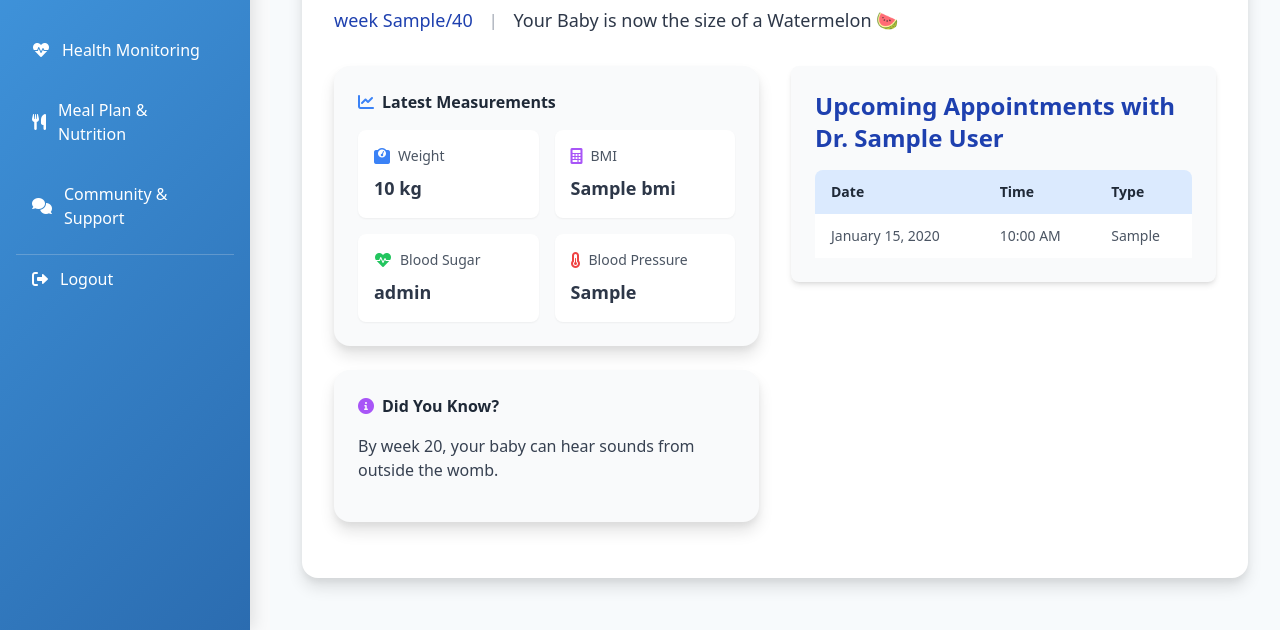
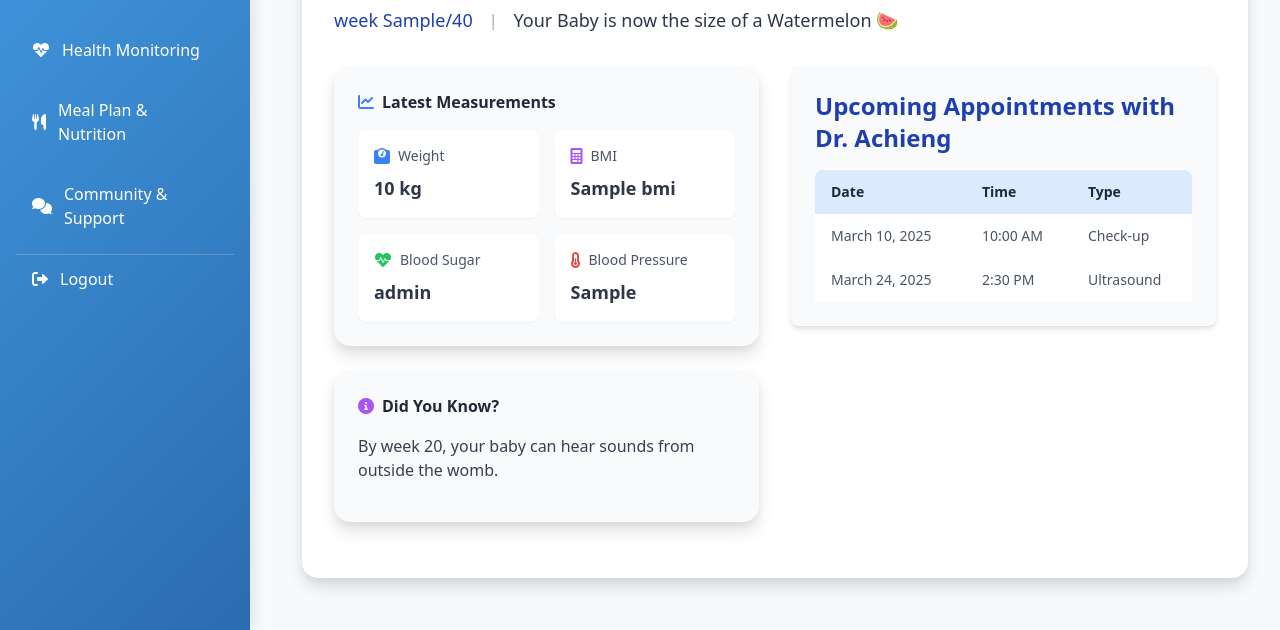
Before and after one commit to itssensei001/LINDA-MAMA-FINAL, a Python web app: template templates/mother/mother_dashboard.html in a window 1280 px wide. Shown: the part 170-800 px from the top of the page. Run offline with Jinja, Linux system fonts and the light colour scheme; the template is opened without the code that fills it: most values are stand-ins (such as "Sample title", 1, 10 or a date in 2020); some libraries are stand-ins or nearby versions.

Commit message:
Add files via upload

```diff
--- a/templates/mother/mother_dashboard.html
+++ b/templates/mother/mother_dashboard.html
@@ -236,8 +236,7 @@
     <!-- Main Content -->
     <main class="main-content">
         <!-- Hidden div to store guardian requests data -->
-        <div id="guardian-requests-data" style="display: none;"
-            data-requests='{{ guardian_requests|tojson|safe if guardian_requests else "[]" }}'></div>
+        <div id="guardian-requests-data" style="display: none;" data-requests='{{ guardian_requests|tojson|safe if guardian_requests else "[]" }}'></div>
 
         <div class="mb-8 flex justify-between items-center">
             <h1 class="text-3xl font-bold text-gray-800 gradient-text">
@@ -257,18 +256,33 @@
                         Hello {{ current_user.full_name }}, here's what's new with your pregnancy journey...
                     </p>
                     <div class="mt-4 flex items-center">
-                        <p class="text-lg font-medium text-blue-800 gradient-text">week {{ mother_profile.current_week
-                            }}/40</p>
+                        <p class="text-lg font-medium text-blue-800 gradient-text">week {{ mother_profile.current_week }}/40</p>
                         <span class="mx-4 text-gray-400">|</span>
                         <span class="text-lg flex items-center">
                             Your Baby is now the size of a
                             {% if mother_profile.current_week %}
-                            {% if mother_profile.current_week <= 8 %} Grape 🍇 {% elif mother_profile.current_week <=12
-                                %} Lime 🍋 {% elif mother_profile.current_week <=16 %} Avocado 🥑 {% elif
-                                mother_profile.current_week <=20 %} Banana 🍌 {% elif mother_profile.current_week <=24
-                                %} Mango 🥭 {% elif mother_profile.current_week <=28 %} Eggplant 🍆 {% elif
-                                mother_profile.current_week <=32 %} Pineapple 🍍 {% elif mother_profile.current_week
-                                <=36 %} Honeydew 🍈 {% else %} Watermelon 🍉 {% endif %} {% else %} Unknown {% endif %}
+                                {% if mother_profile.current_week <= 8 %}
+                                    Grape 🍇
+                                {% elif mother_profile.current_week <= 12 %}
+                                    Lime 🍋
+                                {% elif mother_profile.current_week <= 16 %}
+                                    Avocado 🥑
+                                {% elif mother_profile.current_week <= 20 %}
+                                    Banana 🍌
+                                {% elif mother_profile.current_week <= 24 %}
+                                    Mango 🥭
+                                {% elif mother_profile.current_week <= 28 %}
+                                    Eggplant 🍆
+                                {% elif mother_profile.current_week <= 32 %}
+                                    Pineapple 🍍
+                                {% elif mother_profile.current_week <= 36 %}
+                                    Honeydew 🍈
+                                {% else %}
+                                    Watermelon 🍉
+                                {% endif %}
+                            {% else %}
+                                Unknown
+                            {% endif %}
                         </span>
                     </div>
                 </div>
@@ -332,17 +346,12 @@
 
                     <!-- Right Column -->
                     <div>
+                        <!-- Appointments -->
                         <div class="row">
                             <div class="appointments-container">
                                 <div class="floating-card p-6 bg-gray-50 shadow-md rounded-lg">
-                                    <h3 class="text-2xl font-semibold text-blue-800 mb-4">
-                                        Upcoming Appointments
-                                        {% if doctor_details %}
-                                        with Dr. {{ doctor_details.full_name }}
-                                        {% else %}
-                                        {% endif %}
-                                    </h3>
-                                    {% if appointments %}
+                                    <h3 class="text-2xl font-semibold text-blue-800 mb-4">Upcoming Appointments with Dr.
+                                        Achieng</h3>
                                     <table class="table-auto w-full text-sm text-left text-gray-600">
                                         <thead>
                                             <tr class="bg-blue-100 text-gray-800">
@@ -352,18 +361,18 @@
                                             </tr>
                                         </thead>
                                         <tbody>
-                                            {% for appointment in appointments %}
                                             <tr class="bg-white hover:bg-blue-50">
-                                                <td class="px-4 py-3">{{ appointment.date.strftime('%B %d, %Y') }}</td>
-                                                <td class="px-4 py-3">{{ appointment.time.strftime('%I:%M %p') }}</td>
-                                                <td class="px-4 py-3">{{ appointment.appointment_type | default('Check-up') }}</td>
+                                                <td class="px-4 py-3">March 10, 2025</td>
+                                                <td class="px-4 py-3">10:00 AM</td>
+                                                <td class="px-4 py-3">Check-up</td>
                                             </tr>
-                                            {% endfor %}
+                                            <tr class="bg-white hover:bg-blue-50">
+                                                <td class="px-4 py-3">March 24, 2025</td>
+                                                <td class="px-4 py-3">2:30 PM</td>
+                                                <td class="px-4 py-3">Ultrasound</td>
+                                            </tr>
                                         </tbody>
                                     </table>
-                                    {% else %}
-                                    <p class="text-gray-500 text-center py-4">No upcoming appointments scheduled.</p>
-                                    {% endif %}
                                 </div>
                             </div>
                         </div>
@@ -442,14 +451,14 @@
                                     <span class="font-semibold">${request.guardian_name} wants to be your guardian</span>
                                     <span class="text-sm text-gray-600">Requested on ${request.request_date}</span>
                                     <div class="flex mt-2 space-x-2">
-                                        <a href="/approve_guardian/${request.id}/approve"
+                                        <button onclick="approveGuardian(${request.id}, 'approve')"
                                                class="bg-green-500 text-white px-3 py-1 rounded text-xs hover:bg-green-600">
                                             Approve
-                                        </a>
-                                        <a href="/approve_guardian/${request.id}/deny"
+                                        </button>
+                                        <button onclick="approveGuardian(${request.id}, 'deny')"
                                                class="bg-red-500 text-white px-3 py-1 rounded text-xs hover:bg-red-600">
                                             Deny
-                                        </a>
+                                        </button>
                                     </div>
                                 </div>
                             `;
@@ -505,6 +514,44 @@
             });
         }
 
+        // Approve or deny guardian request
+        function approveGuardian(requestId, action) {
+            fetch(`/approve_guardian/${requestId}/${action}`, {
+                method: 'GET',
+                headers: {
+                    'Content-Type': 'application/json'
+                }
+            })
+            .then(response => {
+                if (!response.ok) {
+                    throw new Error('Network response was not ok');
+                }
+                // Remove the request from the display
+                const requestsDataElement = document.getElementById('guardian-requests-data');
+                let guardianRequests = [];
+
+                try {
+                    guardianRequests = JSON.parse(requestsDataElement.getAttribute('data-requests'));
+                    // Filter out the approved/denied request
+                    guardianRequests = guardianRequests.filter(req => req.id !== requestId);
+                    requestsDataElement.setAttribute('data-requests', JSON.stringify(guardianRequests));
+                } catch (e) {
+                    console.error('Error updating guardian requests data:', e);
+                }
+
+                // Refresh notifications
+                fetchNotifications();
+
+                // Show success message
+                const message = action === 'approve' ? 'Guardian approved successfully!' : 'Guardian request denied.';
+                alert(message);
+            })
+            .catch(error => {
+                console.error('Error processing guardian request:', error);
+                alert('Error processing request. Please try again.');
+            });
+        }
+
         // Load guardian requests
         function loadGuardianRequests() {
             // This function is now integrated into fetchNotifications()
@@ -512,7 +559,7 @@
         }
 
         // Initialize when the document is loaded
-        document.addEventListener('DOMContentLoaded', function () {
+        document.addEventListener('DOMContentLoaded', function() {
             // Load notifications (which now includes guardian requests)
             fetchNotifications();
 
```
Lines whose indentation alone changed are shown as unchanged.
